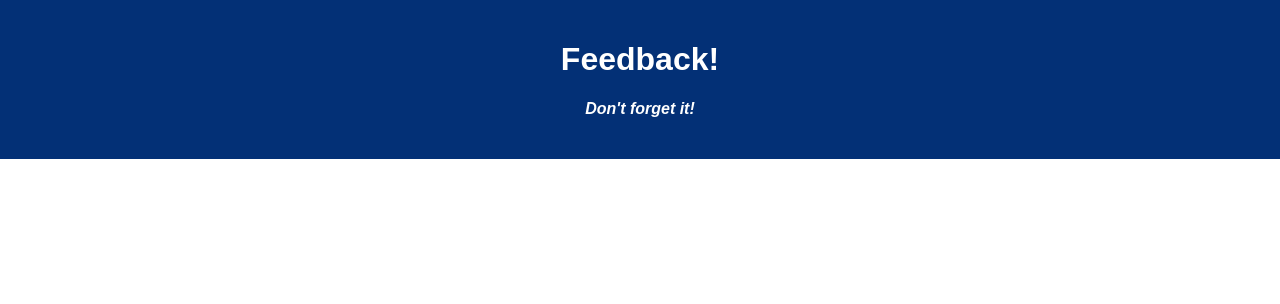
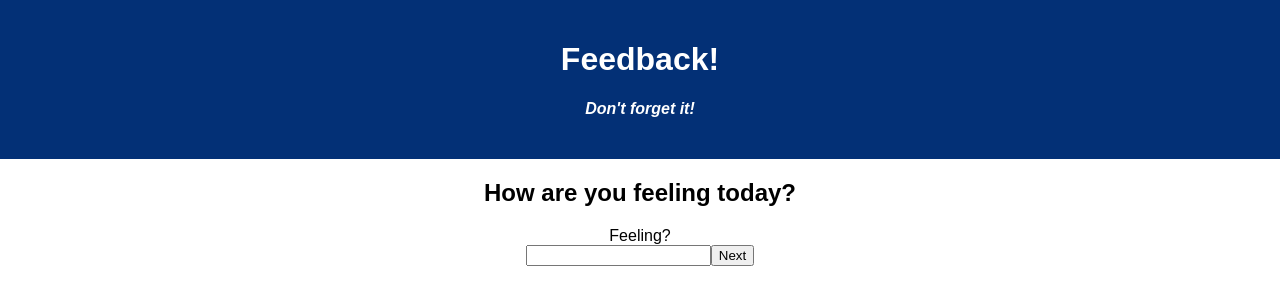
Before and after one commit to alexbraatz/weekend-redux-feedback-loop, a React (Create React App) app: page / in a window 1280 px wide. Shown: the top 304 px of the page. Built offline with nearby package versions, Linux system fonts and the light colour scheme.

Commit message:
add feeling page component

```diff
--- a/src/components/App/App.jsx
+++ b/src/components/App/App.jsx
@@ -1,6 +1,7 @@
 import React from 'react';
 import axios from 'axios';
 import './App.css';
+import Feeling from '../Feeling/Feeling';
 
 function App() {
 
@@ -10,6 +11,7 @@ function App() {
         <h1 className='App-title'>Feedback!</h1>
         <h4>Don't forget it!</h4>
       </header>
+      <Feeling />
     </div>
   );
 }
--- a/src/components/Feeling/Feeling.jsx
+++ b/src/components/Feeling/Feeling.jsx
@@ -0,0 +1,13 @@
+function Feeling(){
+    return(
+        <>
+            <h2>How are you feeling today?</h2>
+
+            <lable>Feeling?</lable><br />
+            <input type='number'></input>
+            <button>Next</button>
+        </>
+    )
+};
+
+export default Feeling;
```
